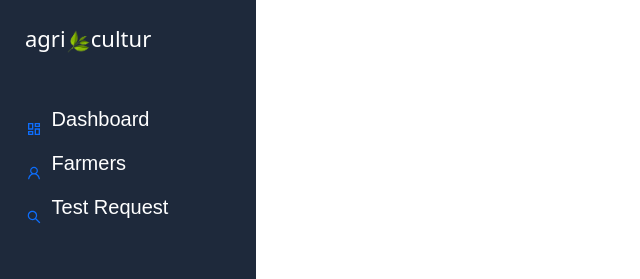
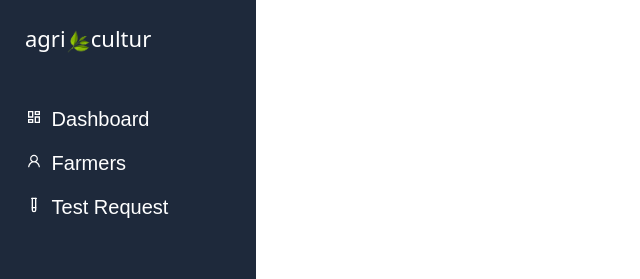
Before and after one commit to Eneojo10/soil, a React (Vite) app: page /dashboard in a window 1280 px wide. Shown: the top 279 px of the page, without its empty margins (0-640 px from the left). Built offline with nearby package versions, Linux system fonts and the light colour scheme; sample sign-in values are in the browser's storage.

Commit message:
latest-update

```diff
--- a/src/Components/Dashboard/Dashboard.jsx
+++ b/src/Components/Dashboard/Dashboard.jsx
@@ -2,6 +2,7 @@ import React, { useState } from "react";
 import image from "../image/leaf2.png";
 import { AiOutlineLogout } from "react-icons/ai";
 import {AiOutlineUser, AiOutlineSearch } from "react-icons/ai";
+import { LuTestTube } from "react-icons/lu";
 import { MdOutlineDashboard } from "react-icons/md";
 import { Link } from "react-router-dom";
 
@@ -43,7 +44,7 @@ function Dashboard() {
           {[
             { name: "Dashboard", path: "/mainboard", icon: <MdOutlineDashboard /> },
             { name: "Farmers", path: "/farmers", icon: <AiOutlineUser /> },
-            { name: "Test Request", path: "/farms", icon: <AiOutlineSearch /> },
+            { name: "Test Request", path: "/farms", icon: <LuTestTube /> },
           ].map((item, index) => (
             <Link to={item.path} key={index} className="b-line">
               <div
@@ -57,7 +58,7 @@ function Dashboard() {
                   alignItems: "center",
                 }}
               >
-                <span style={{ marginRight: "10px" }}>{item.icon}</span> {/* Display the icon */}
+                <span style={{ marginRight: "10px", color:"white",marginTop:"-24px" }}>{item.icon}</span> {/* Display the icon */}
                 <h4 style={{ fontSize: "20px", fontFamily: "sans-serif" }}>
                   {item.name}
                 </h4>
```
